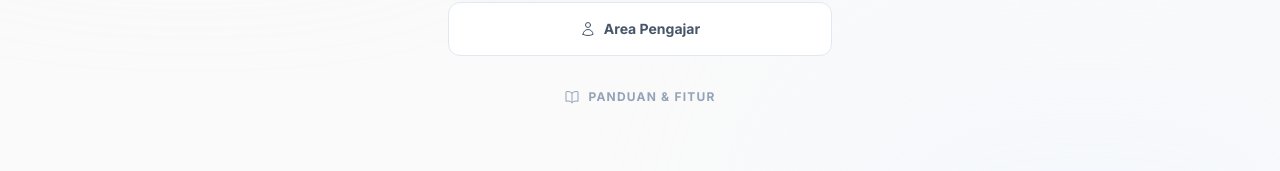
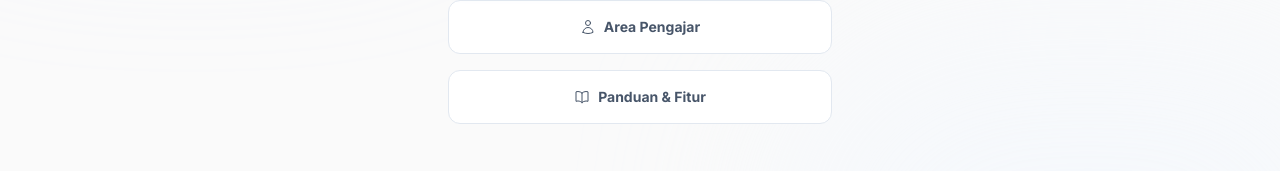
Before and after one commit to i7620-lgtm/Platform-Ujian-Cerdas, a React (Vite) app: page / in a window 1280 px wide. Shown: the part 456-627 px from the top of the page. Built offline with nearby package versions, Linux system fonts and the light colour scheme; no server answers.

Commit message:
Update App.tsx

```diff
--- a/App.tsx
+++ b/App.tsx
@@ -379,7 +379,7 @@ const App: React.FC = () => {
 
                         <button
                             onClick={() => setView('TUTORIAL')}
-                            className="w-full flex items-center justify-center gap-2 p-4 bg-transparent text-slate-400 dark:text-slate-500 rounded-xl border border-transparent hover:bg-slate-100 dark:hover:bg-slate-800 hover:text-slate-600 dark:hover:text-slate-300 transition-all duration-300 font-bold text-xs uppercase tracking-widest active:scale-[0.98]"
+                            className="w-full flex items-center justify-center gap-2 p-4 bg-white dark:bg-slate-800 text-slate-600 dark:text-slate-300 rounded-xl border border-slate-200 dark:border-slate-700 hover:border-indigo-200 dark:hover:border-indigo-500 hover:text-indigo-600 dark:hover:text-white hover:bg-indigo-50/50 dark:hover:bg-slate-700 transition-all duration-300 font-bold text-sm hover:shadow-sm active:scale-[0.98]"
                         >
                             <BookOpenIcon className="w-4 h-4" />
                             Panduan & Fitur
```
